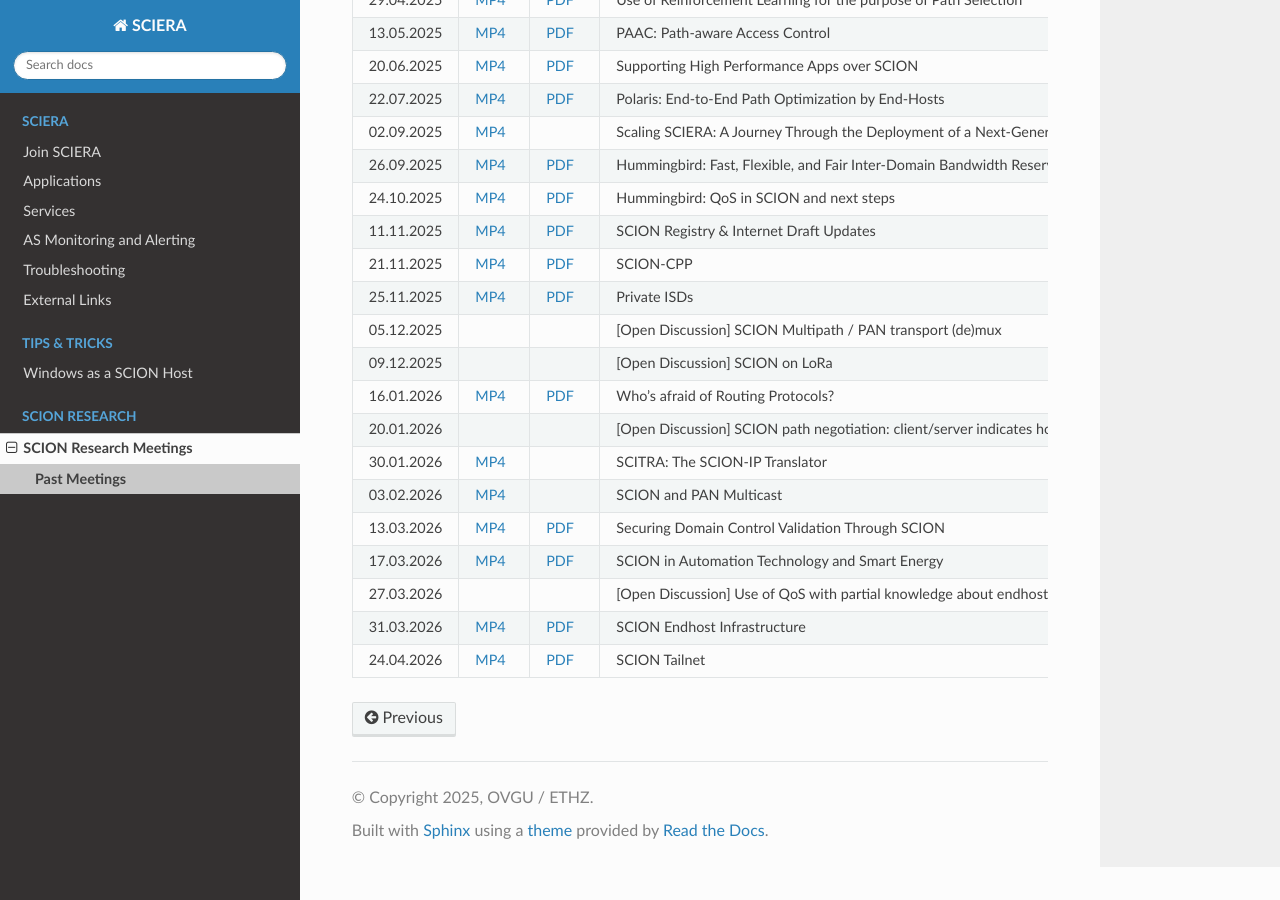
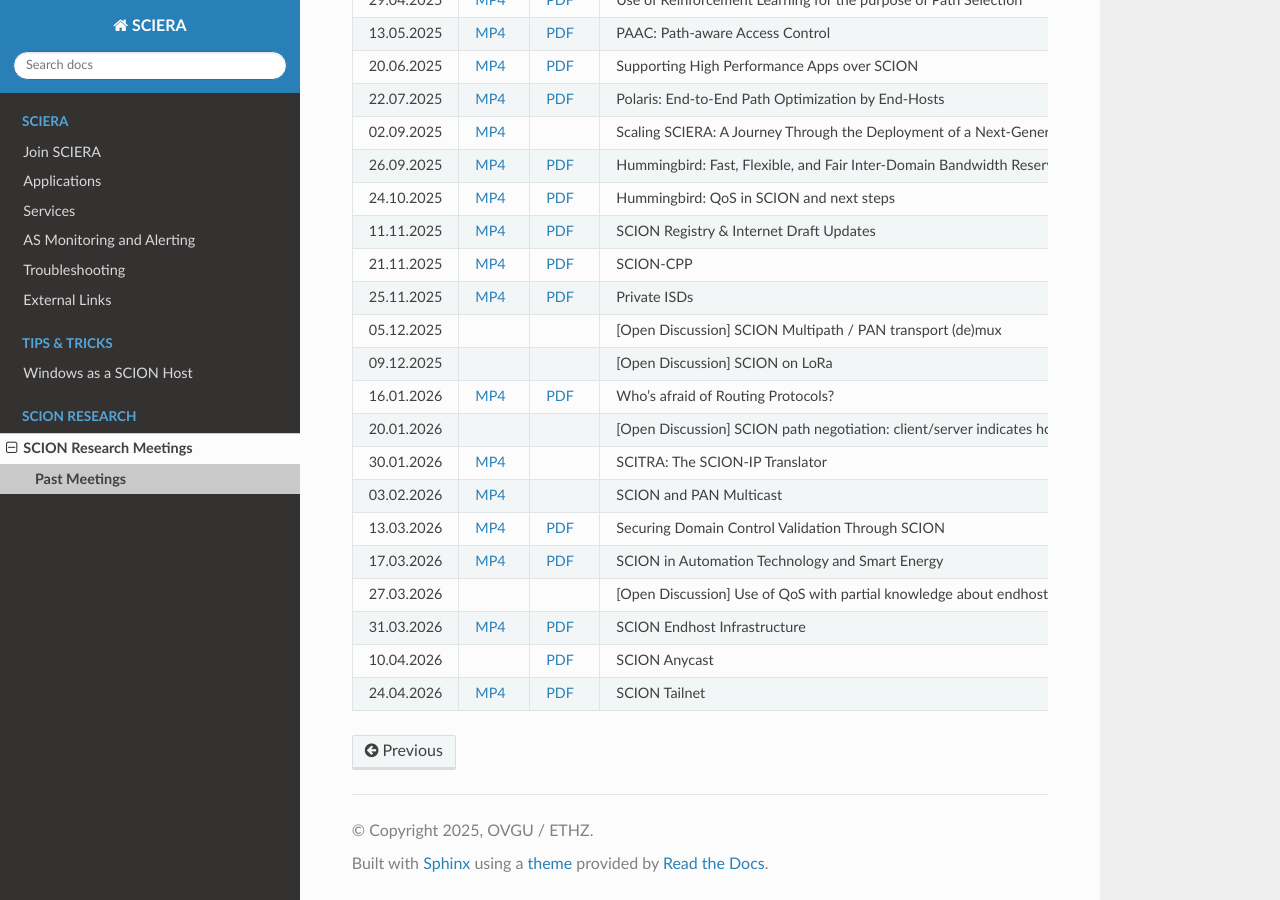
Before and after one commit to netsys-lab/scion-education-network-documentation, a Sphinx documentation site: the page built from docs/source/scion-research/meetings/past.rst, in a window 1280 px wide and 900 px high, scrolled down 950 px. Built offline with Sphinx 7.4.7 and the Read the Docs theme 3.1.0, drawn with Linux system fonts in a browser that asks for light colours.

Commit message:
SCION Anycast (#43)
* Just the title and presenters.

* Add PDF slides.

```diff
--- a/docs/source/scion-research/meetings/past.rst
+++ b/docs/source/scion-research/meetings/past.rst
@@ -261,6 +261,12 @@
       - SCION Endhost Infrastructure
       - Stefan Dietiker (Anapaya)
       -
+    * - 10.04.2026
+      -
+      - `PDF <https://drive.google.com/file/d/1S17dDof3c8ggOIiDLWDYyoLq7l16Dg6k/view>`__
+      - SCION Anycast
+      - Marco Pioppini (ETH Zurich) and Robin Wehner (OVGU Magdeburg)
+      -
     * - 24.04.2026
       - `MP4 <https://drive.google.com/file/d/1ufEyctaKB8BtfKuEeTrOE2l6E63zZr4o/view>`__
       - `PDF <https://drive.google.com/file/d/1kqgXnno4Pxe7EvE9oPp6e09YQL0Kupwh/view>`__
```
